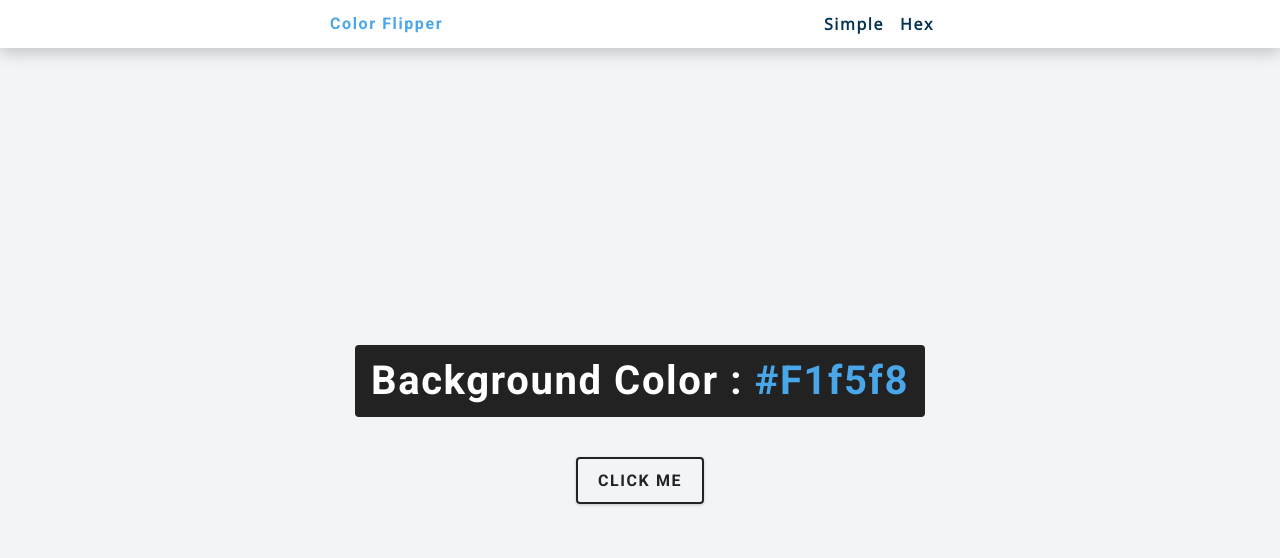
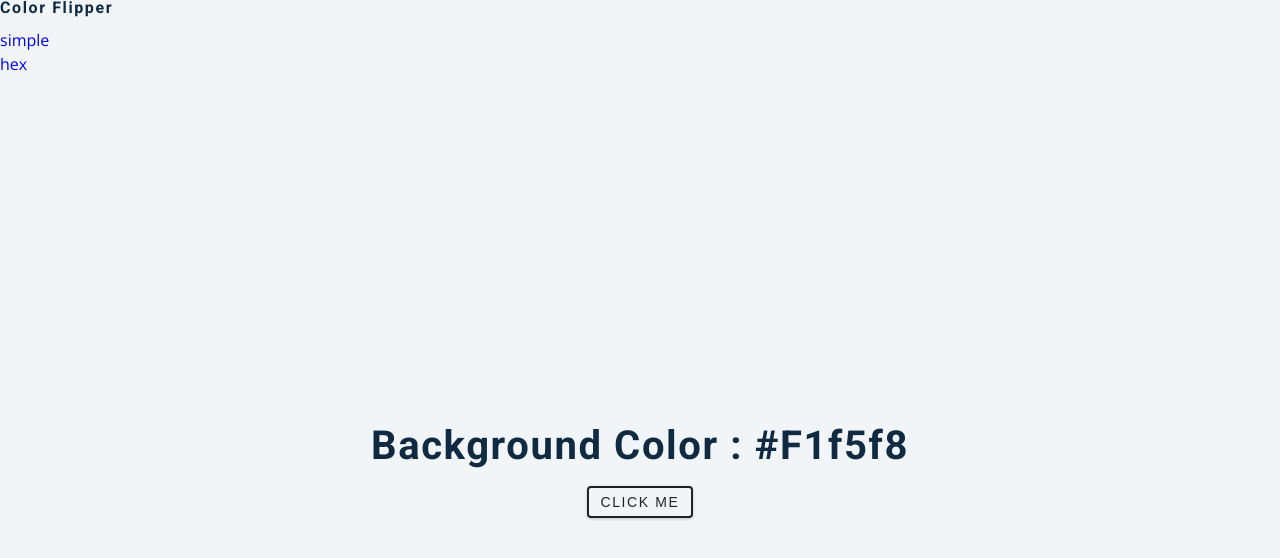
Before and after one commit to amboob223/Springboard, a plain HTML site: page hex.html in a window 1280 px wide. Drawn offline with nearby package versions, Linux system fonts and the light colour scheme.

Commit message:
Add files via upload

```diff
--- a/styles.css
+++ b/styles.css
@@ -153,82 +153,38 @@ main {
 
 /*
 ===============
-Nav
+Counter
 ===============
 */
-nav {
-  background: var(--clr-white);
-  height: 3rem;
-  display: grid;
-  align-items: center;
-  box-shadow: var(--dark-shadow);
-}
-.nav-center {
-  width: 90vw;
-  max-width: var(--fixed-width);
-  margin: 0 auto;
-  display: flex;
-  align-items: center;
-  justify-content: space-between;
-}
-.nav-center h4 {
-  margin-bottom: 0;
-  color: var(--clr-primary-5);
-}
-.nav-links {
-  display: flex;
-}
-nav a {
-  text-transform: capitalize;
-  font-weight: 700;
-  font-size: 1rem;
-  color: var(--clr-primary-1);
-  letter-spacing: var(--spacing);
-  margin-right: 1rem;
-}
-nav a:hover {
-  color: var(--clr-primary-5);
-}
-/*
-===============
-Container
-===============
-*/
+
 main {
-  min-height: calc(100vh - 3rem);
+  min-height: 100vh;
   display: grid;
   place-items: center;
 }
 .container {
   text-align: center;
 }
-.container h2 {
-  background: var(--clr-black);
-  color: var(--clr-white);
-  padding: 1rem;
-  border-radius: var(--radius);
-  margin-bottom: 2.5rem;
+#value {
+  font-size: 6rem;
+  font-weight: bold;
 }
-.color {
-  color: var(--clr-primary-5);
-}
-.btn-hero {
-  font-family: var(--ff-primary);
+.btn {
   text-transform: uppercase;
   background: transparent;
   color: var(--clr-black);
+  padding: 0.375rem 0.75rem;
   letter-spacing: var(--spacing);
   display: inline-block;
-  font-weight: 700;
   transition: var(--transition);
+  font-size: 0.875rem;
   border: 2px solid var(--clr-black);
   cursor: pointer;
   box-shadow: 0 1px 3px rgba(0, 0, 0, 0.2);
   border-radius: var(--radius);
-  font-size: 1rem;
-  padding: 0.75rem 1.25rem;
+  margin: 0.5rem;
 }
-.btn-hero:hover {
+.btn:hover {
   color: var(--clr-white);
   background: var(--clr-black);
 }
```
Also changed, not shown: index.html (+15 -23 lines).
